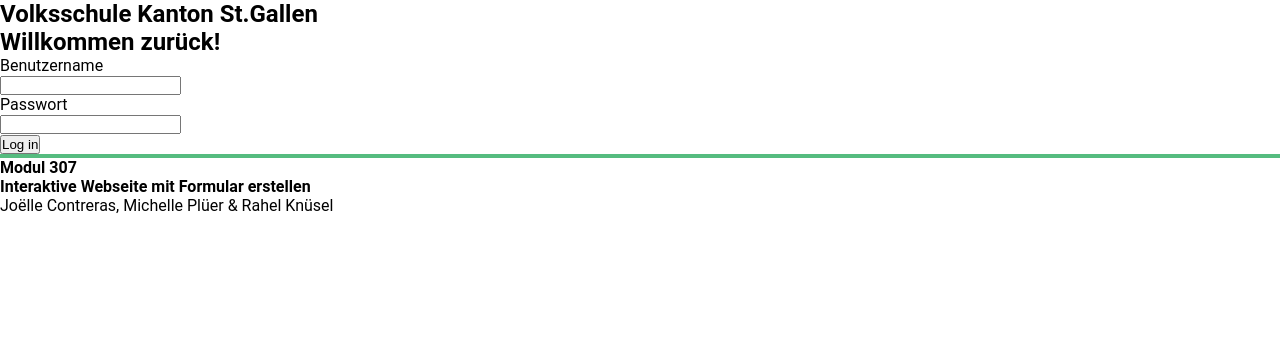
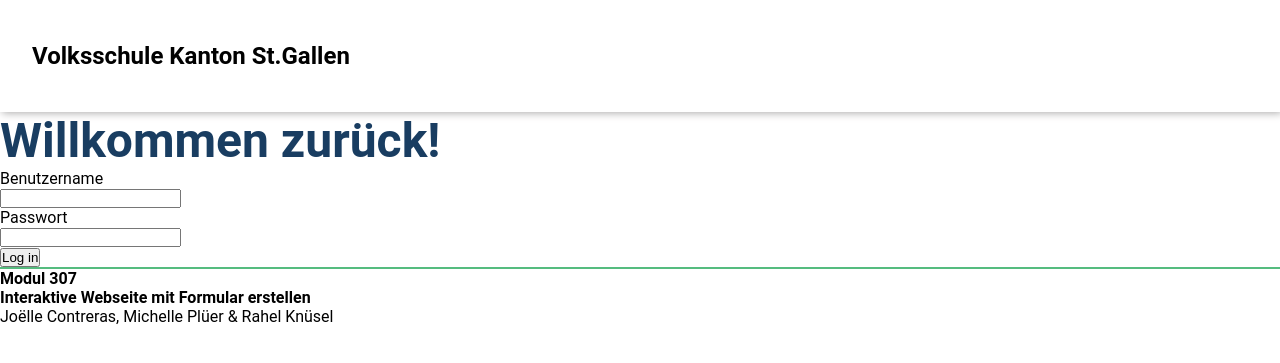
Before and after one commit to miminapl/307-onlineformular, a PHP site: page / in a window 1280 px wide. Shown: the top 363 px of the page. Run offline with PHP 8.4, Linux system fonts and the light colour scheme.

Commit message:
optical changes

```diff
--- a/main.css
+++ b/main.css
@@ -2,9 +2,61 @@
     margin: 0;
     padding: 0;
 }
+html{
+    font-size: 62.5%;
+}
 body{
+    font-size: 1.6rem;
     font-family: 'Roboto', sans-serif;
 }
 hr{
-    border: 2px solid #55BC7F;
+    border: 1px solid #55BC7F;
 }
+nav{
+    display: flex;
+    flex-direction: row;
+    align-items: center;
+    background-color: none;
+    width: 100vw;
+    height: 7em;
+    box-shadow: 2px 1px 8px #abaaaa;
+    padding: 0 2em;
+    box-sizing: border-box;
+}
+h1{
+    font-weight: 700;
+
+}
+h2{
+    font-size: 3em;
+    color:#193D61;
+}
+
+#Logo{
+    width: 3em;
+}
+#BurgerMenu{
+    width: 2em;
+}
+.LoginContainer{
+    display: flex;
+    flex-direction: row;
+}
+.BurgermenuContainer, .LogoContainer{
+    width:16.66%;
+}
+.TitleNav{
+    width: 66.66%;
+}
+.LogoContainer{
+    display: flex;
+    justify-content: flex-end;
+
+}
+.ButtonLogin{
+    background-color:#193D61;
+    color: white;
+}
+.FooterText{
+    color:#636363;
+}
```
